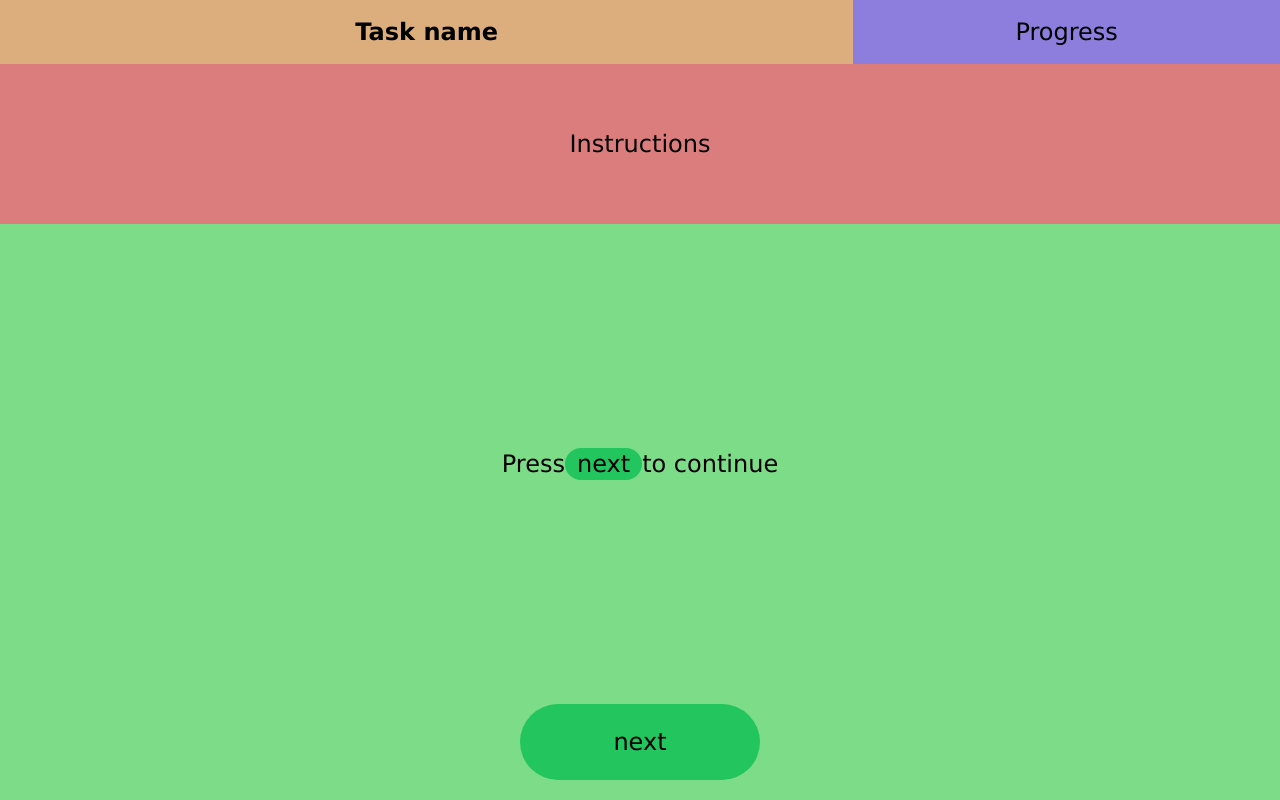
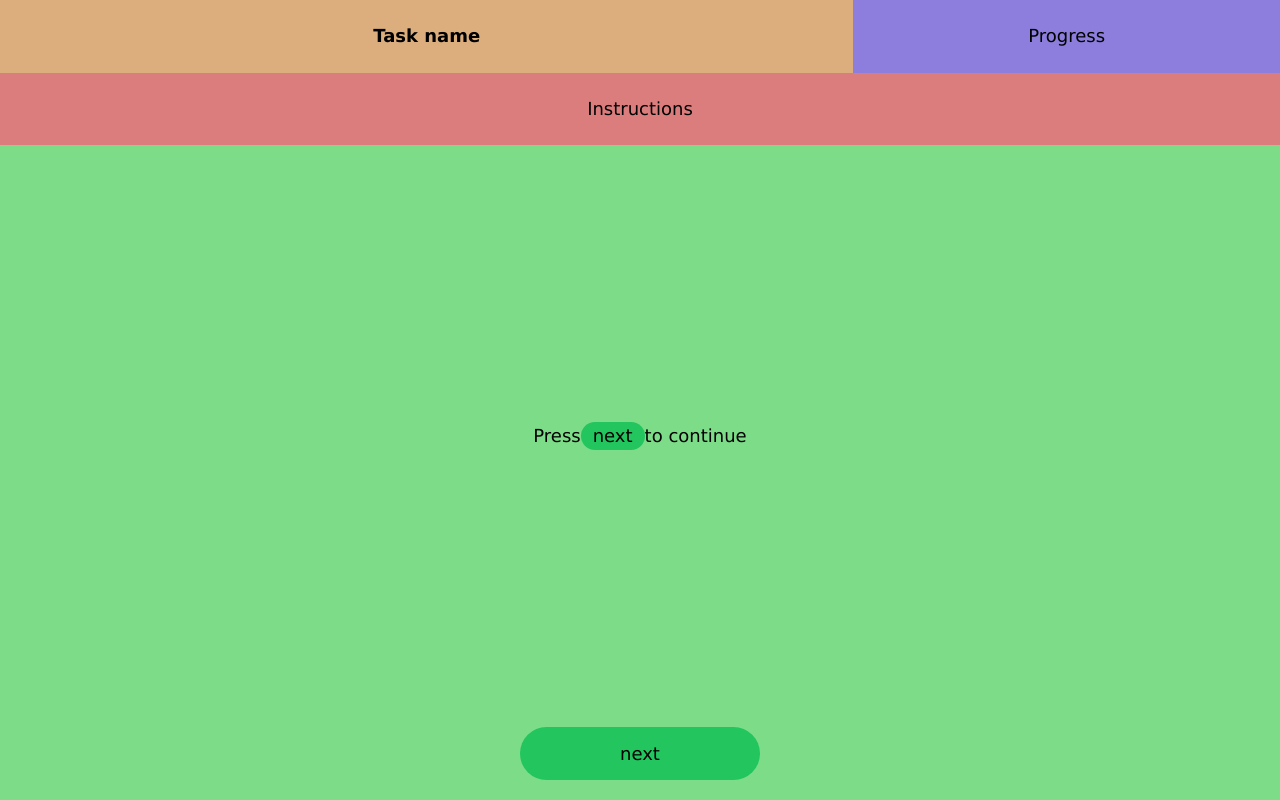
Before and after one commit to ntnon/svelte-cog, a SvelteKit app: page / in a window 1280 px wide. Built offline with nearby package versions, Linux system fonts and the light colour scheme.

Commit message:
Update grid-template-rows and text size

```diff
--- a/src/components/Stage.svelte
+++ b/src/components/Stage.svelte
@@ -28,7 +28,7 @@
 	.container {
 		display: grid;
 		grid-template-columns: 1fr 1fr 1fr;
-		grid-template-rows: 4rem 10rem auto 6rem;
+		grid-template-rows: 1fr 1fr 8fr 1fr;
 		grid-template-areas:
 			'name name progress'
 			'info info info'
--- a/src/routes/+layout.svelte
+++ b/src/routes/+layout.svelte
@@ -13,7 +13,7 @@
 	<link rel="manifest" href="src/manifest.json" />
 </svelte:head>
 
-<main class="h-[100vh] flex justify-center text-2xl">
+<main class="h-[100vh] flex justify-center text-lg">
 	<slot />
 </main>
 
```
